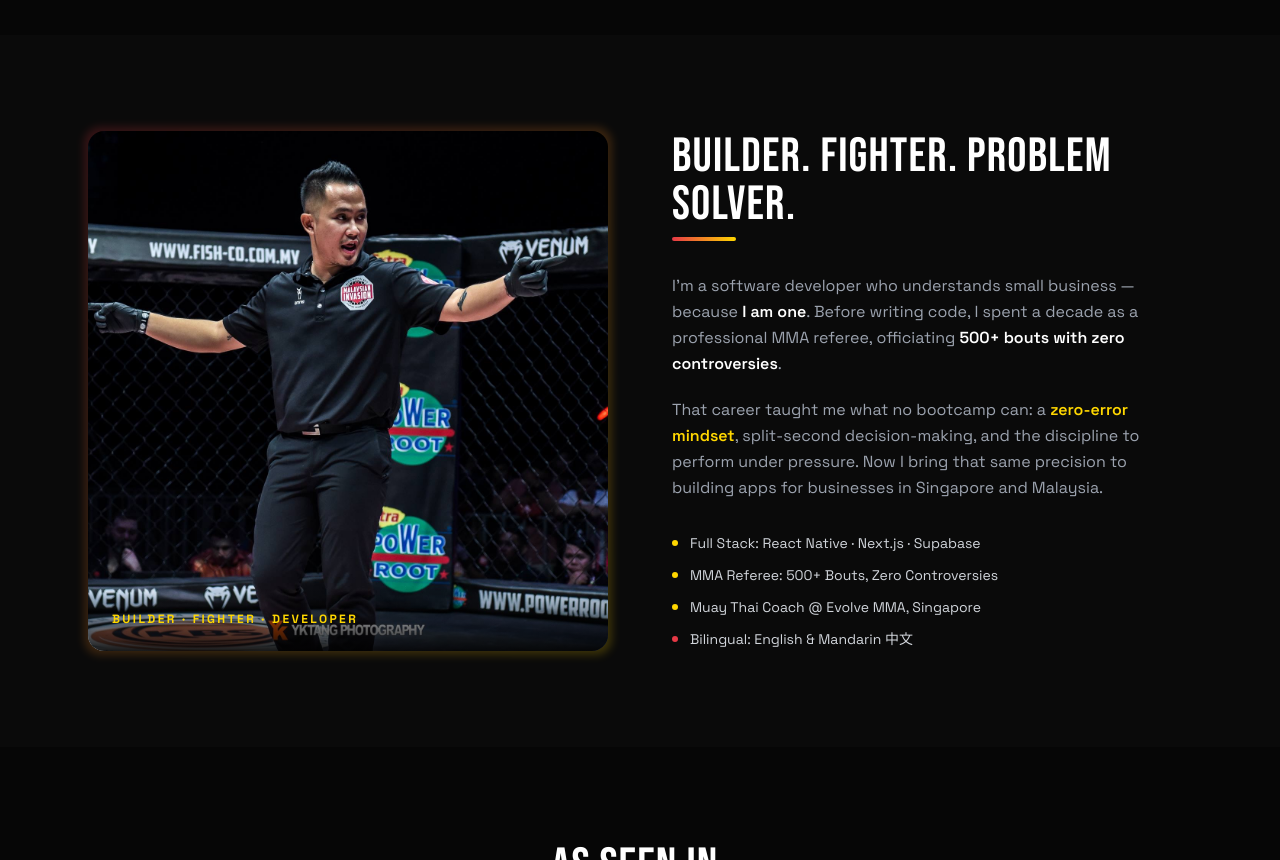
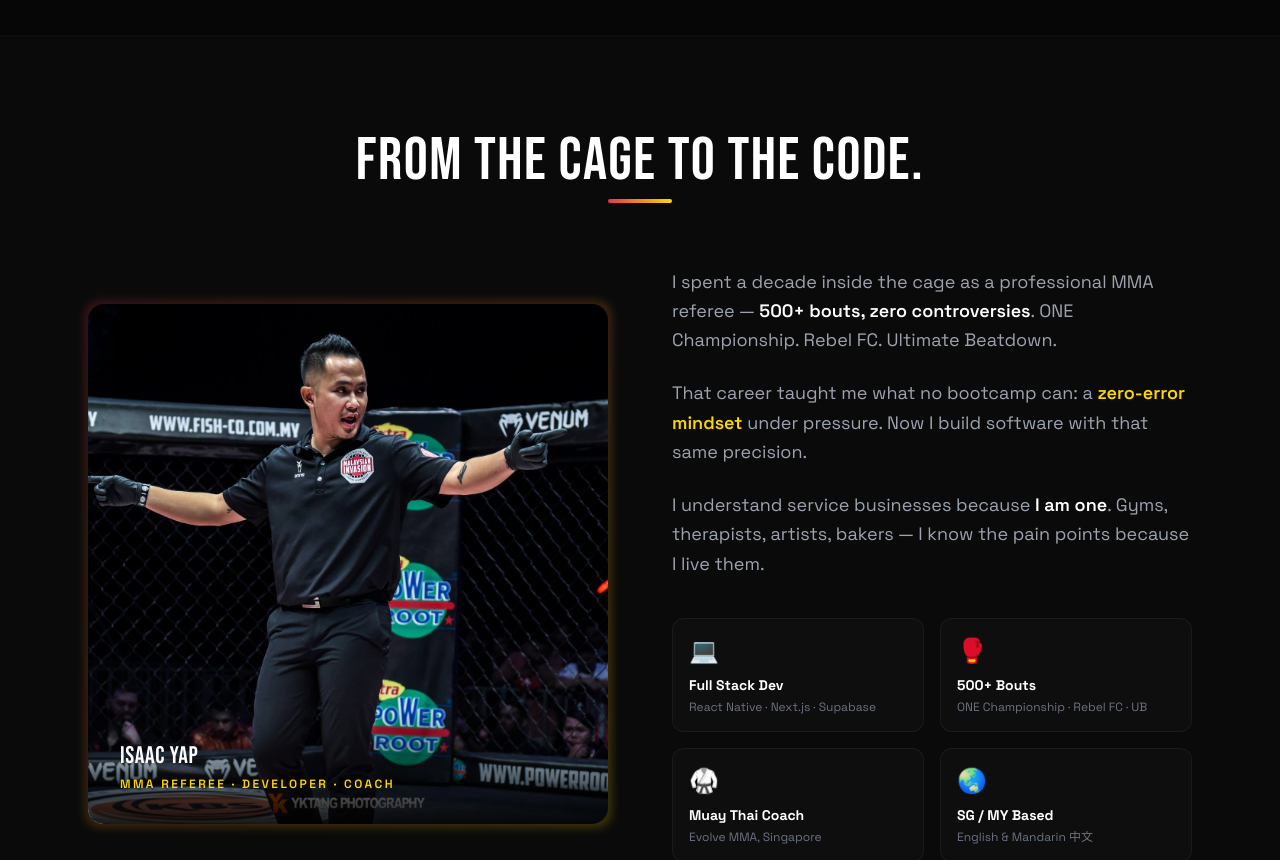
Before and after one commit to IsaacYap90/isaacyap.ai, a React (Vite) app: page / in a window 1280 px wide. Shown: the part 1940-2800 px from the top of the page. Built offline with nearby package versions, Linux system fonts and the light colour scheme.

Commit message:
feat: redesign About section (cage-to-code narrative, credential cards), punch up Why Me with stats

```diff
--- a/src/App.jsx
+++ b/src/App.jsx
@@ -118,7 +118,14 @@ const Stats = () => (
 /* ─── ABOUT ─── */
 const About = () => (
   <section id="about" className="py-24 bg-[#0a0a0a]">
-    <div className="container mx-auto px-6 grid md:grid-cols-2 gap-16 items-center max-w-6xl">
+    <div className="container mx-auto px-6 max-w-6xl">
+      {/* Section header */}
+      <div className="text-center mb-16">
+        <h2 className="font-display text-4xl md:text-6xl text-white tracking-wide mb-2">FROM THE CAGE TO THE CODE.</h2>
+        <div className="w-16 h-1 bg-gradient-to-r from-brand-red to-brand-gold rounded-full mx-auto" />
+      </div>
+
+      <div className="grid md:grid-cols-2 gap-16 items-center">
         {/* Image */}
         <div className="relative group">
           <div className="absolute -inset-1 bg-gradient-to-br from-brand-red to-brand-gold rounded-2xl opacity-20 group-hover:opacity-30 transition-opacity blur-sm" />
@@ -128,36 +135,40 @@ const About = () => (
               alt="Isaac Yap"
               className="w-full h-full object-cover object-top"
             />
-          <div className="absolute bottom-0 left-0 right-0 bg-gradient-to-t from-black/90 via-black/40 to-transparent p-6">
-            <p className="text-brand-gold font-bold text-xs uppercase tracking-[0.2em]">Builder · Fighter · Developer</p>
+            <div className="absolute bottom-0 left-0 right-0 bg-gradient-to-t from-black/90 via-black/40 to-transparent p-8">
+              <p className="font-display text-2xl text-white tracking-wide">ISAAC YAP</p>
+              <p className="text-brand-gold text-xs font-semibold uppercase tracking-[0.2em] mt-1">MMA Referee · Developer · Coach</p>
             </div>
           </div>
         </div>
 
         {/* Text */}
         <div>
-        <h2 className="font-display text-4xl md:text-5xl text-white tracking-wide mb-2">Builder. Fighter. Problem Solver.</h2>
-        <div className="w-16 h-1 bg-gradient-to-r from-brand-red to-brand-gold rounded-full mb-8" />
-
-        <p className="text-gray-400 text-base leading-relaxed mb-5">
-          I'm a software developer who understands small business — because <span className="text-white font-semibold">I am one</span>. Before writing code, I spent a decade as a professional MMA referee, officiating <span className="text-white font-semibold">500+ bouts with zero controversies</span>.
+          <p className="text-gray-400 text-lg leading-relaxed mb-6">
+            I spent a decade inside the cage as a professional MMA referee — <span className="text-white font-semibold">500+ bouts, zero controversies</span>. ONE Championship. Rebel FC. Ultimate Beatdown.
           </p>
-        <p className="text-gray-400 text-base leading-relaxed mb-8">
-          That career taught me what no bootcamp can: a <span className="text-brand-gold font-semibold">zero-error mindset</span>, split-second decision-making, and the discipline to perform under pressure. Now I bring that same precision to building apps for businesses in Singapore and Malaysia.
+          <p className="text-gray-400 text-lg leading-relaxed mb-6">
+            That career taught me what no bootcamp can: a <span className="text-brand-gold font-semibold">zero-error mindset</span> under pressure. Now I build software with that same precision.
+          </p>
+          <p className="text-gray-400 text-lg leading-relaxed mb-10">
+            I understand service businesses because <span className="text-white font-semibold">I am one</span>. Gyms, therapists, artists, bakers — I know the pain points because I live them.
           </p>
 
-        <div className="space-y-3">
+          {/* Credentials grid */}
+          <div className="grid grid-cols-2 gap-4">
             {[
-            'Full Stack: React Native · Next.js · Supabase',
-            'MMA Referee: 500+ Bouts, Zero Controversies',
-            'Muay Thai Coach @ Evolve MMA, Singapore',
-            'Bilingual: English & Mandarin 中文',
+              { icon: '💻', title: 'Full Stack Dev', desc: 'React Native · Next.js · Supabase' },
+              { icon: '🥊', title: '500+ Bouts', desc: 'ONE Championship · Rebel FC · UB' },
+              { icon: '🥋', title: 'Muay Thai Coach', desc: 'Evolve MMA, Singapore' },
+              { icon: '🌏', title: 'SG / MY Based', desc: 'English & Mandarin 中文' },
             ].map((item, i) => (
-            <div key={i} className="flex items-center gap-3">
-              <span className={`w-1.5 h-1.5 rounded-full ${i === 3 ? 'bg-brand-red' : 'bg-brand-gold'}`} />
-              <span className="text-gray-300 text-sm">{item}</span>
+              <div key={i} className="bg-white/[0.02] border border-white/5 rounded-xl p-4 hover:border-brand-gold/30 transition-colors">
+                <span className="text-2xl mb-2 block">{item.icon}</span>
+                <h4 className="text-white font-bold text-sm mb-1">{item.title}</h4>
+                <p className="text-gray-500 text-xs">{item.desc}</p>
               </div>
             ))}
+          </div>
         </div>
       </div>
     </div>
@@ -282,24 +293,32 @@ const Portfolio = () => (
 /* ─── WHY ME ─── */
 const whyMeCards = [
   {
-    emoji: '🎯',
-    title: 'I Understand Small Business',
-    desc: 'Because I am one. I know the pain points, the budget constraints, and what actually moves the needle.',
+    emoji: '⚡',
+    title: 'We Ship Fast',
+    desc: 'Landing pages in 24-48 hours. Full sites in 1-2 weeks. AI-powered development = agency quality at freelancer speed.',
+    stat: '24-48hr',
+    statLabel: 'landing pages',
   },
   {
-    emoji: '⚡',
-    title: 'I Build Fast',
-    desc: 'AI-powered development means your app ships in weeks, not months. Speed without cutting corners.',
+    emoji: '💰',
+    title: 'Skin In The Game',
+    desc: "We offer profit-sharing models — we only win when you win. $0 upfront options available for the right partners.",
+    stat: '$0',
+    statLabel: 'upfront option',
   },
   {
-    emoji: '🔧',
+    emoji: '📱',
     title: 'Full Stack',
-    desc: 'Mobile + web + backend. One developer, one codebase, complete solution. No agency overhead.',
+    desc: 'Websites, mobile apps, admin dashboards, payment systems. One developer, complete solution. No agency markup.',
+    stat: '4',
+    statLabel: 'apps shipped',
   },
   {
-    emoji: '🌏',
-    title: 'Local Market',
-    desc: 'Based in Singapore & Malaysia. I understand the market, the culture, the users. We speak the same language.',
+    emoji: '🎯',
+    title: 'I Am My Customer',
+    desc: "I run a gym app, a tattoo booking site, a therapy landing page. I build for small businesses because I understand the hustle.",
+    stat: '100%',
+    statLabel: 'real-world tested',
   },
 ]
 
@@ -314,7 +333,11 @@ const WhyMe = () => (
       <div className="grid md:grid-cols-2 lg:grid-cols-4 gap-5">
         {whyMeCards.map((c, i) => (
           <div key={i} className="group bg-white/[0.02] border border-white/5 hover:border-brand-gold/40 rounded-xl p-7 transition-all duration-300 hover:bg-white/[0.04]">
-            <div className="text-3xl mb-4">{c.emoji}</div>
+            <div className="text-3xl mb-3">{c.emoji}</div>
+            <div className="mb-3">
+              <span className="font-display text-3xl text-brand-gold tracking-wide">{c.stat}</span>
+              <span className="text-gray-600 text-xs uppercase tracking-widest ml-2">{c.statLabel}</span>
+            </div>
             <h3 className="text-lg font-bold text-white mb-2">{c.title}</h3>
             <p className="text-gray-500 text-sm leading-relaxed">{c.desc}</p>
           </div>
```
Lines whose indentation alone changed are shown as unchanged.
